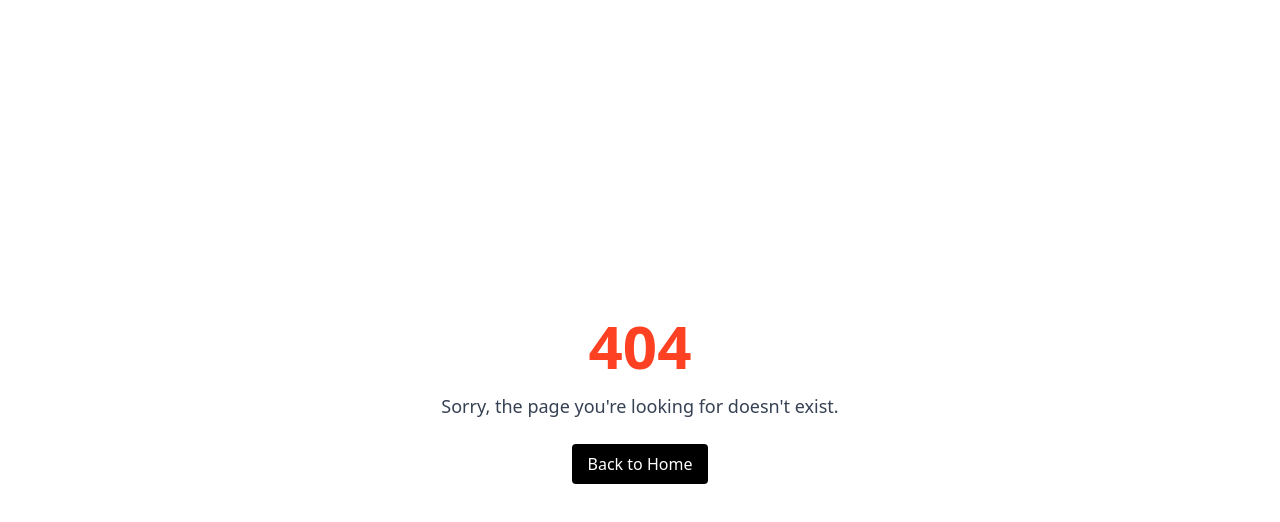
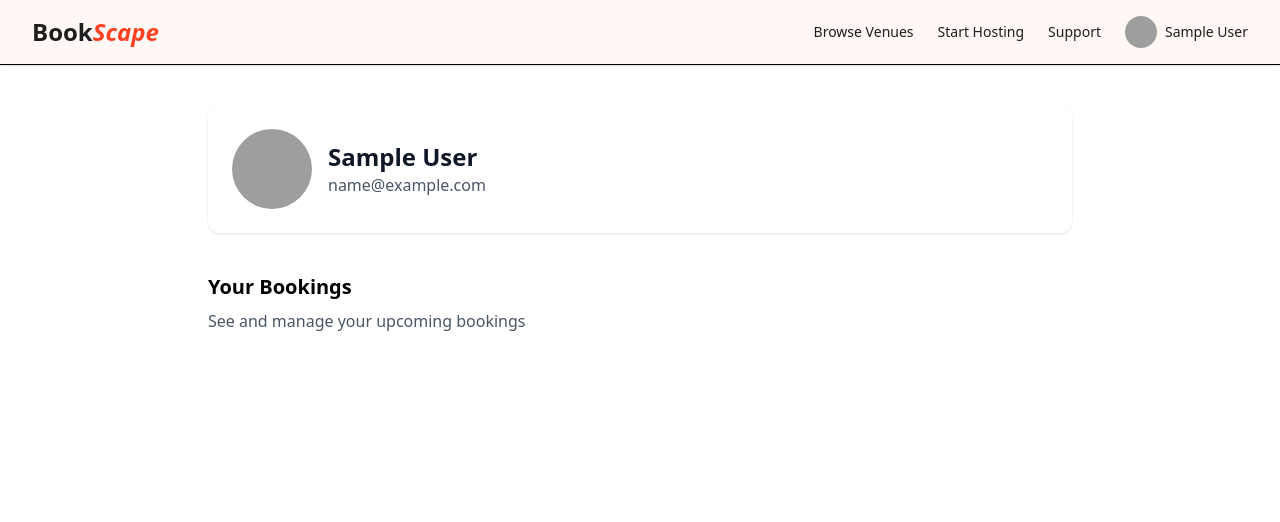
Before and after one commit to AbdullaAlHarun/Bookscape, a React (Vite) app: page /profile in a window 1280 px wide. Before the commit this address had no page. Shown: the top 522 px of the page. Built offline with nearby package versions, Linux system fonts and the light colour scheme; sample sign-in values are in the browser's storage; grey boxes are pictures that could not be loaded.

Commit message:
feat: scaffold ProfileDashboard with role-based layout

```diff
--- a/src/App.jsx
+++ b/src/App.jsx
@@ -8,7 +8,9 @@ import Home from './pages/public/Home';
 import VenueDetailPage from "./pages/venues/[id]";
 import CustomerRoute from './routes/CustomerRoute';
 import ManagerRoute from './routes/ManagerRoute';
+import ProtectedRoute from './routes/ProtectedRoute'; // ✅ Required for /profile
 import NotFound from './pages/public/NotFound';
+import ProfileDashboard from './pages/profile/ProfileDashboard';
 import './index.css';
 
 function App() {
@@ -41,6 +43,14 @@ function App() {
             </ManagerRoute>
           }
         />
+        <Route
+          path="profile"
+          element={
+            <ProtectedRoute>
+              <ProfileDashboard />
+            </ProtectedRoute>
+          }
+        />
       </Route>
 
       {/* ✅ 404 fallback route (MUST be last) */}
--- /dev/null
+++ b/src/pages/profile/ProfileDashboard.jsx
@@ -0,0 +1,43 @@
+import { useAuth } from "../../context/AuthContext";
+
+export default function ProfileDashboard() {
+  const { user, isVenueManager, isCustomer } = useAuth();
+
+  return (
+    <main className="max-w-4xl mx-auto px-4 py-10">
+      <section className="bg-white p-6 rounded-xl shadow">
+        <div className="flex items-center gap-4">
+          <img
+            src={user?.avatar?.url || "https://i.pravatar.cc/100"}
+            alt={user?.avatar?.alt || user?.name}
+            className="w-20 h-20 rounded-full object-cover"
+          />
+          <div>
+            <h1 className="text-2xl font-bold text-gray-900">{user?.name}</h1>
+            <p className="text-gray-600">{user?.email}</p>
+          </div>
+        </div>
+      </section>
+
+      {/* Role-Based Content */}
+      {isVenueManager && (
+        <section className="mt-10">
+          <h2 className="text-xl font-semibold mb-2">Your Venues</h2>
+          <p className="text-gray-600 mb-4">Create and manage your listings</p>
+          <button className="bg-black text-white px-4 py-2 rounded hover:bg-gray-800">
+            + Create New Venue
+          </button>
+          {/* Later: Add list of venues here */}
+        </section>
+      )}
+
+      {isCustomer && (
+        <section className="mt-10">
+          <h2 className="text-xl font-semibold mb-2">Your Bookings</h2>
+          <p className="text-gray-600">See and manage your upcoming bookings</p>
+          {/* Later: Add booking list here */}
+        </section>
+      )}
+    </main>
+  );
+}
```
